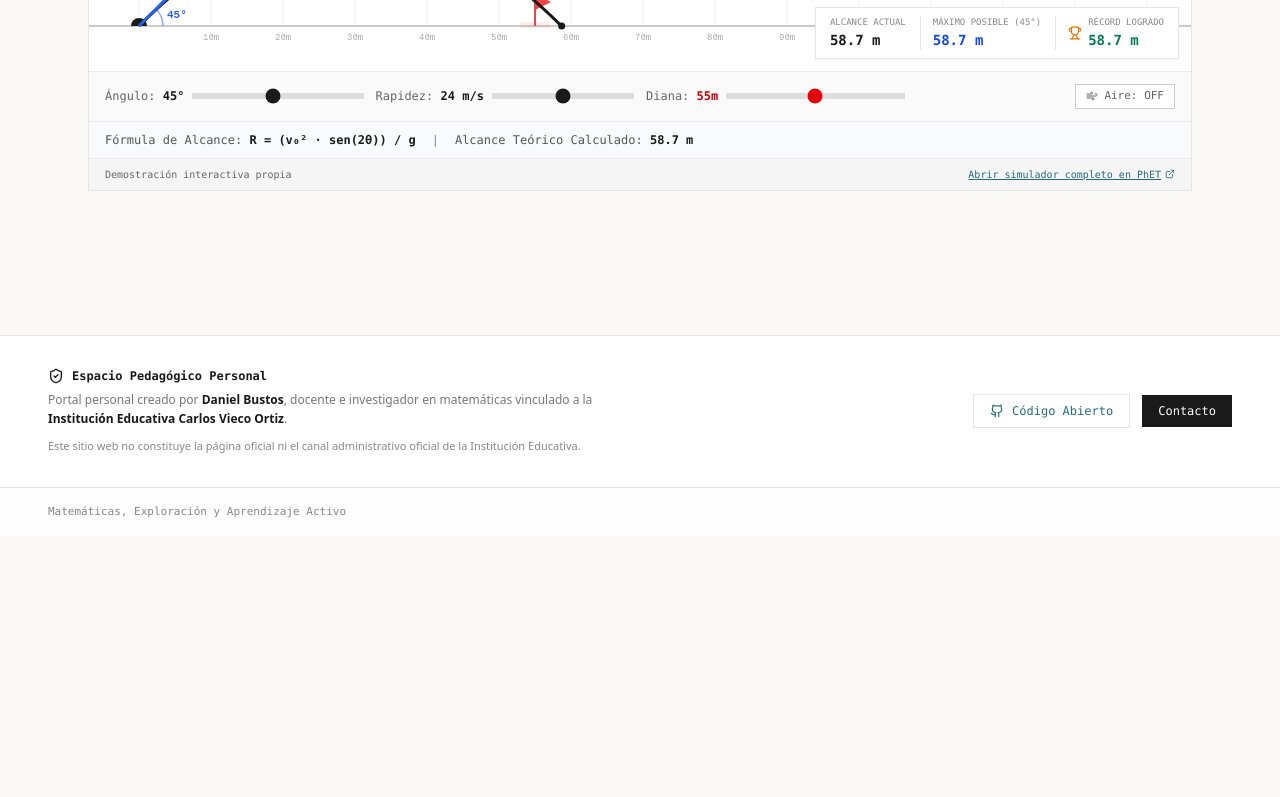
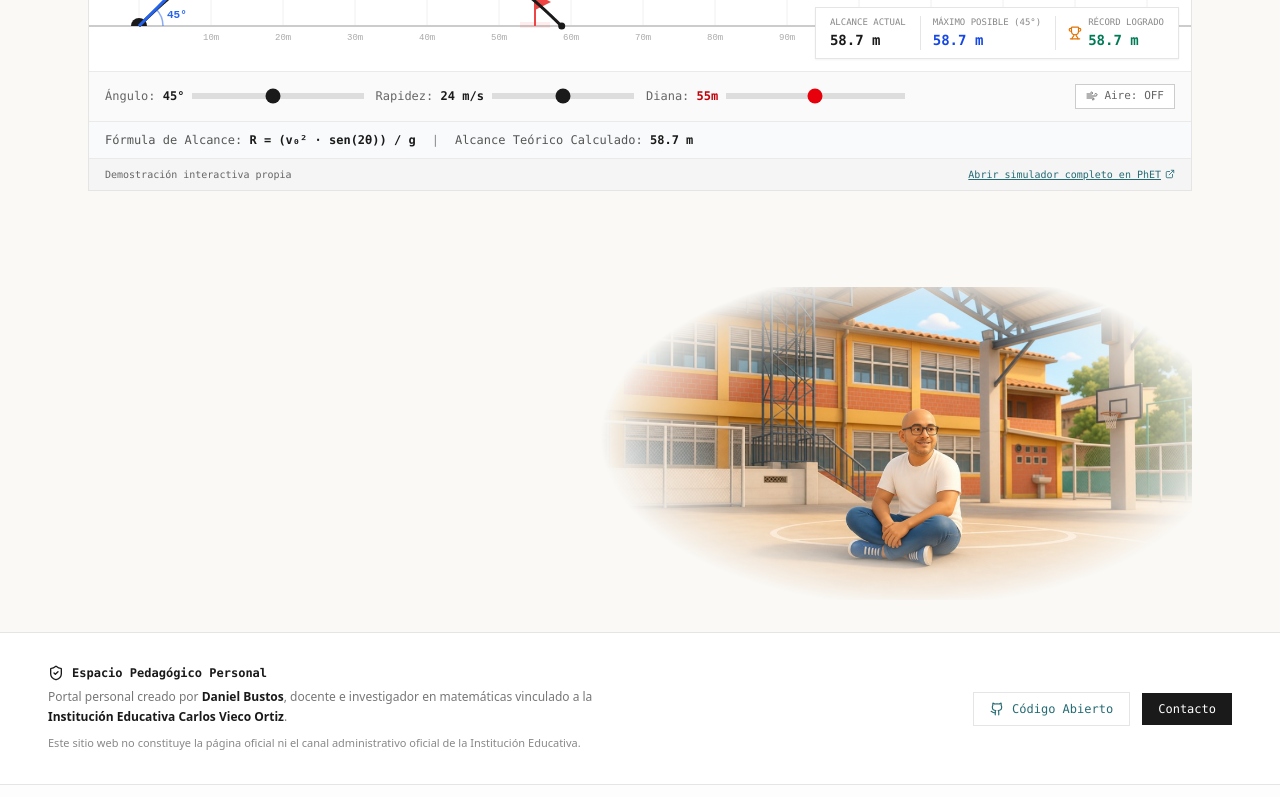
Before and after one commit to danielbustosrios/Daniel-Bustos-interactivo, a React (Vite) app: page / in a window 1280 px wide. Shown: the part 1032-1829 px from the top of the page. Before the commit the page ends 1568 px from the top, so only its background shows below. Built offline with nearby package versions, Linux system fonts and the light colour scheme.

Commit message:
Integrar ilustración del patio al final de Inicio
Add an illustration of the institution's patio.

```diff
--- a/src/views/HomeView.tsx
+++ b/src/views/HomeView.tsx
@@ -98,6 +98,22 @@ export const HomeView: React.FC<HomeViewProps> = ({ onNavigate }) => {
         </div>
       </section>
 
+      <figure className="relative ml-auto w-full max-w-[620px] -mb-28" aria-label="Ilustración del patio de la institución">
+        <img
+          src={new URL('../../assets/Captura de pantalla 2026-08-30 125707.png', import.meta.url).href}
+          alt="Daniel sentado en el patio de la institución, en una ilustración 3D."
+          width={1088}
+          height={550}
+          loading="lazy"
+          decoding="async"
+          className="block w-full h-auto"
+          style={{
+            maskImage: 'radial-gradient(ellipse 70% 75% at 55% 48%, black 42%, transparent 72%)',
+            WebkitMaskImage: 'radial-gradient(ellipse 70% 75% at 55% 48%, black 42%, transparent 72%)',
+          }}
+        />
+      </figure>
+
     </div>
   );
 };
```
